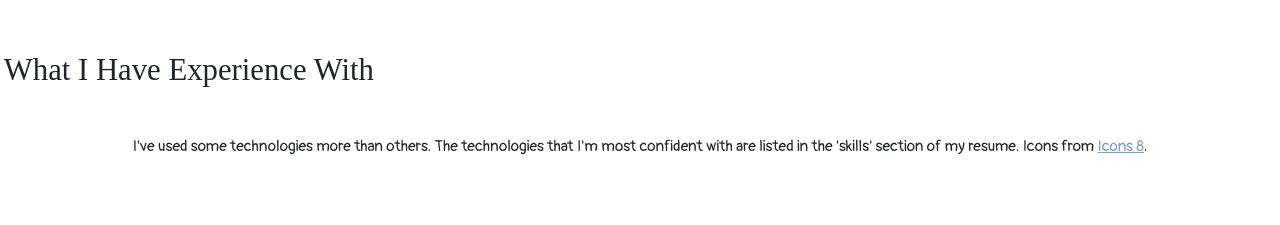
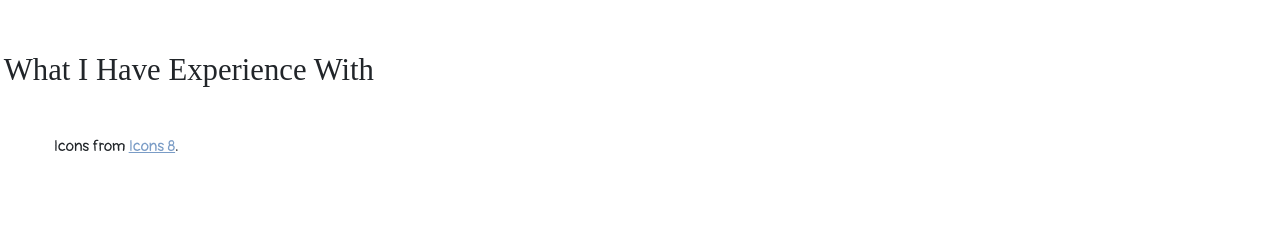
Before and after one commit to Crisarchero/JanellB, a React (Create React App) app: page / in a window 1280 px wide. Shown: the part 3180-3405 px from the top of the page. Built offline with nearby package versions, Linux system fonts and the light colour scheme; a web font is replaced by a local one.

Commit message:
Removed paragraph about resume

```diff
--- a/src/components/Toolkit.js
+++ b/src/components/Toolkit.js
@@ -54,8 +54,7 @@ const Toolkit = () => {
         <div id="toolkit" style={{ opacity: 0 }} ref={toolkit}>
             <h2 class ="mx-1">What I Have Experience With</h2>
 
-            <p className = "px-md-5 my-5 mx-sm-2 text-center ">I've used some technologies more than others.  The technologies that I'm most confident with are listed
-            in the 'skills' section of my resume. Icons from <a href = "https://icons8.com/">Icons 8</a>.</p>
+            <p className = "px-md-5 my-5 mx-sm-2"> Icons from <a href = "https://icons8.com/">Icons 8</a>.</p>
 
 
             <div className="d-md-flex justify-content-between p-md-5">
```
